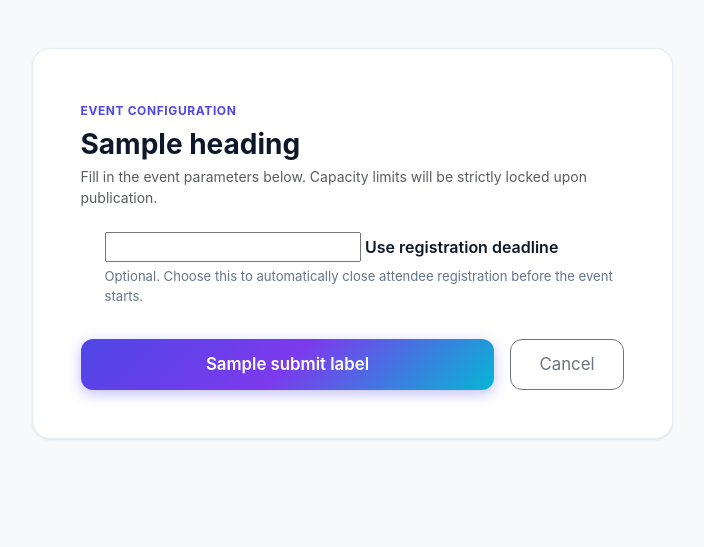
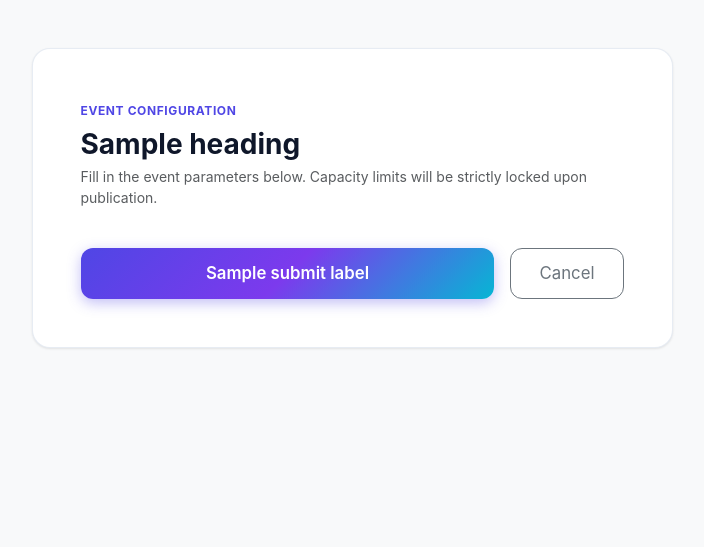
Before and after one commit to Asmit-123/event-booking-platform, a Django app: template templates/events/event_form.html in a window 1280 px wide. Shown: the part 74-621 px from the top of the page, without its empty margins (288-992 px from the left). Run offline with Django 5.2, Linux system fonts and the light colour scheme; the template is opened without the code that fills it: most values are stand-ins (such as "Sample title", 1, 10 or a date in 2020); form fields are guessed from the names that the template uses; some libraries are stand-ins or nearby versions.

Commit message:
Render the deadline checkbox once through the shared form renderer

```diff
--- a/templates/events/event_form.html
+++ b/templates/events/event_form.html
@@ -15,14 +15,6 @@
 
         <form method="post" novalidate data-prevent-double-submit>
           {% csrf_token %}
-          {% if form.use_registration_deadline.errors %}
-            <div class="text-danger small mb-2">{{ form.use_registration_deadline.errors }}</div>
-          {% endif %}
-          <div class="form-check mb-3">
-            {{ form.use_registration_deadline }}
-            <label class="form-check-label fw-semibold" for="{{ form.use_registration_deadline.id_for_label }}">{{ form.use_registration_deadline.label }}</label>
-            <div class="form-text">Optional. Choose this to automatically close attendee registration before the event starts.</div>
-          </div>
           {% include "includes/form_body.html" %}
           <script>
             document.addEventListener("DOMContentLoaded", function () {
```
